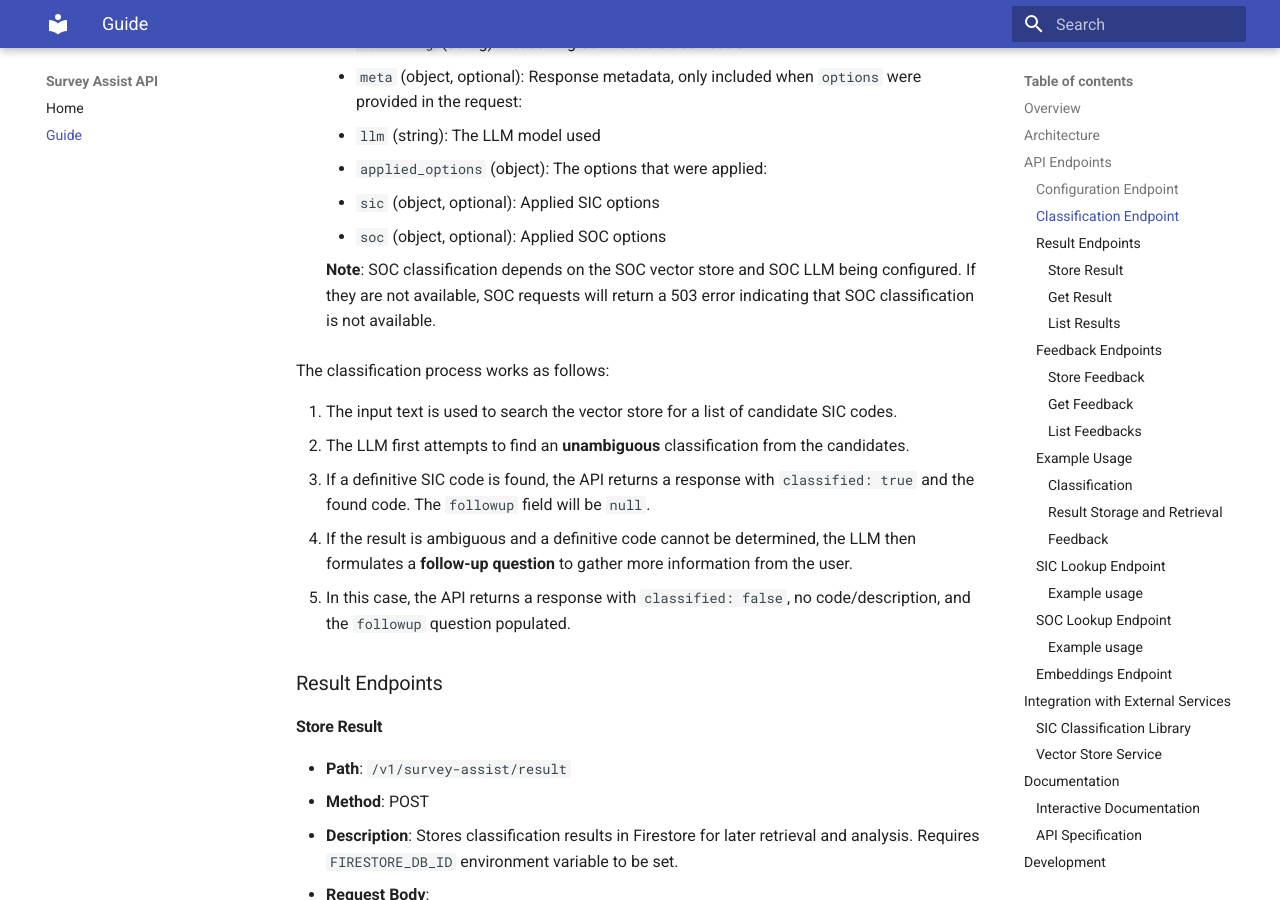
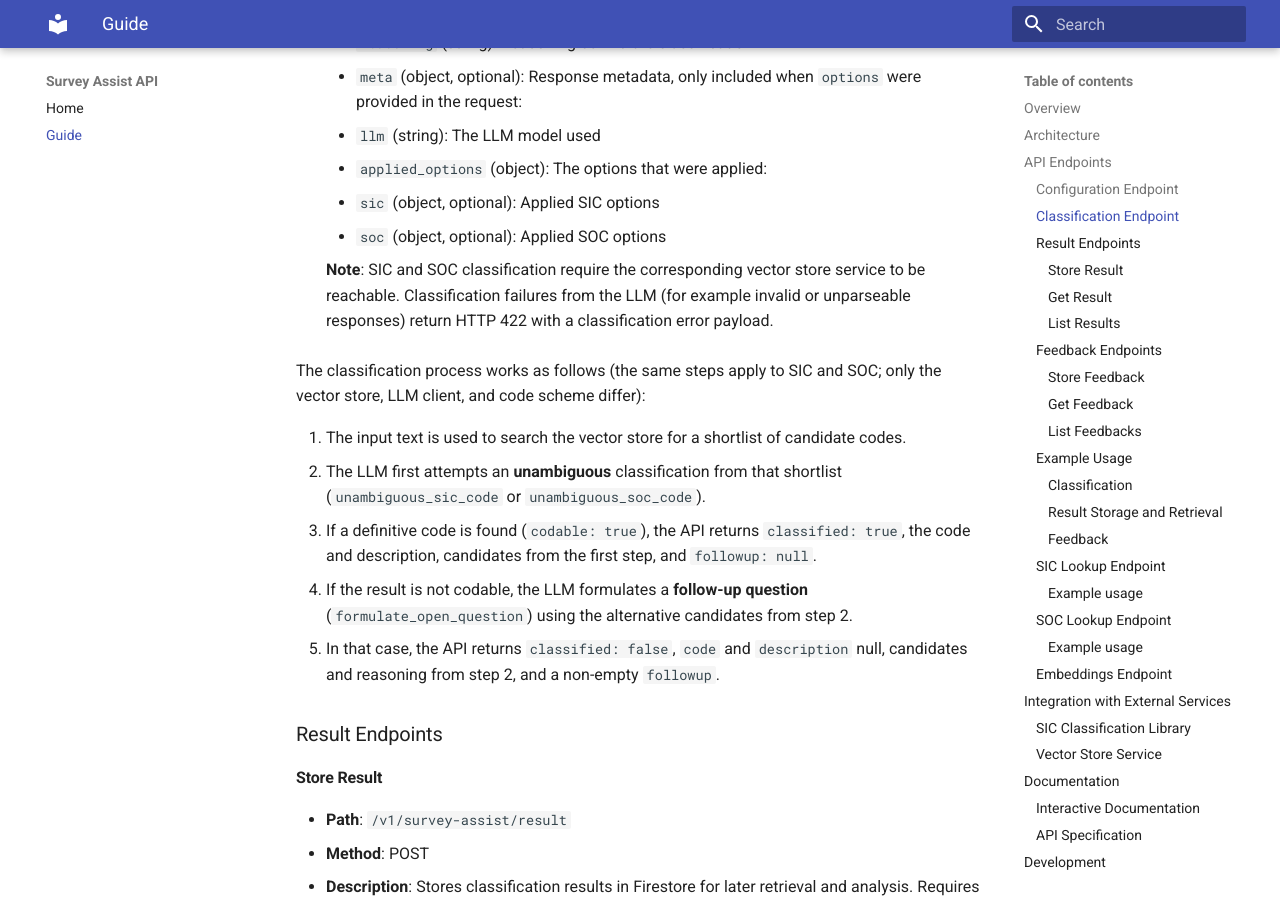
Before and after one commit to ONSdigital/survey-assist-api, an MkDocs documentation site: the page built from docs/guide.md, in a window 1280 px wide and 900 px high, scrolled down 3345 px. Built offline with MkDocs 1.6.1 and Material for MkDocs 9.7.7, drawn with Linux system fonts in a browser that asks for light colours; some of the changed text lies outside the part shown.

Commit message:
update guide to describe two-step SOC classify like SIC and remove stale 503 wording

```diff
--- a/docs/guide.md
+++ b/docs/guide.md
@@ -16,7 +16,7 @@ The API is built using:
 
 **Important Notes**:
 
-- **SOC Classification**: Uses a single-step RAG flow with the SOC vector store and a SOC LLM (when configured). If the SOC LLM is not available, requests with `type="soc"` or `type="sic_soc"` return a 503 `"SOC classification is not available"` error. SOC **rephrasing** is applied only for codes that exist in the SOC rephrase dataset from `soc-classification-library`.
+- **SOC Classification**: Uses the same two-step flow as SIC: SOC vector-store search, then `unambiguous_soc_code`, then `formulate_open_question` when the first step is not codable. Both steps use the SOC LLM initialised at API startup (`gemini-2.5-flash`). SOC **rephrasing** is applied only for codes that exist in the SOC rephrase dataset from `soc-classification-library`.
 - **Firestore**: Result and feedback endpoints require `FIRESTORE_DB_ID` to be set. If not configured, these endpoints will return 503 errors.
 
 ## API Endpoints
@@ -114,15 +114,15 @@ The API is built using:
       - `sic` (object, optional): Applied SIC options
       - `soc` (object, optional): Applied SOC options
 
-    **Note**: SOC classification depends on the SOC vector store and SOC LLM being configured. If they are not available, SOC requests will return a 503 error indicating that SOC classification is not available.
+    **Note**: SIC and SOC classification require the corresponding vector store service to be reachable. Classification failures from the LLM (for example invalid or unparseable responses) return HTTP 422 with a classification error payload.
 
-The classification process works as follows:
+The classification process works as follows (the same steps apply to SIC and SOC; only the vector store, LLM client, and code scheme differ):
 
-1. The input text is used to search the vector store for a list of candidate SIC codes.
-2. The LLM first attempts to find an **unambiguous** classification from the candidates.
-3. If a definitive SIC code is found, the API returns a response with `classified: true` and the found code. The `followup` field will be `null`.
-4. If the result is ambiguous and a definitive code cannot be determined, the LLM then formulates a **follow-up question** to gather more information from the user.
-5. In this case, the API returns a response with `classified: false`, no code/description, and the `followup` question populated.
+1. The input text is used to search the vector store for a shortlist of candidate codes.
+2. The LLM first attempts an **unambiguous** classification from that shortlist (`unambiguous_sic_code` or `unambiguous_soc_code`).
+3. If a definitive code is found (`codable: true`), the API returns `classified: true`, the code and description, candidates from the first step, and `followup: null`.
+4. If the result is not codable, the LLM formulates a **follow-up question** (`formulate_open_question`) using the alternative candidates from step 2.
+5. In that case, the API returns `classified: false`, `code` and `description` null, candidates and reasoning from step 2, and a non-empty `followup`.
 
 
 ### Result Endpoints
```
